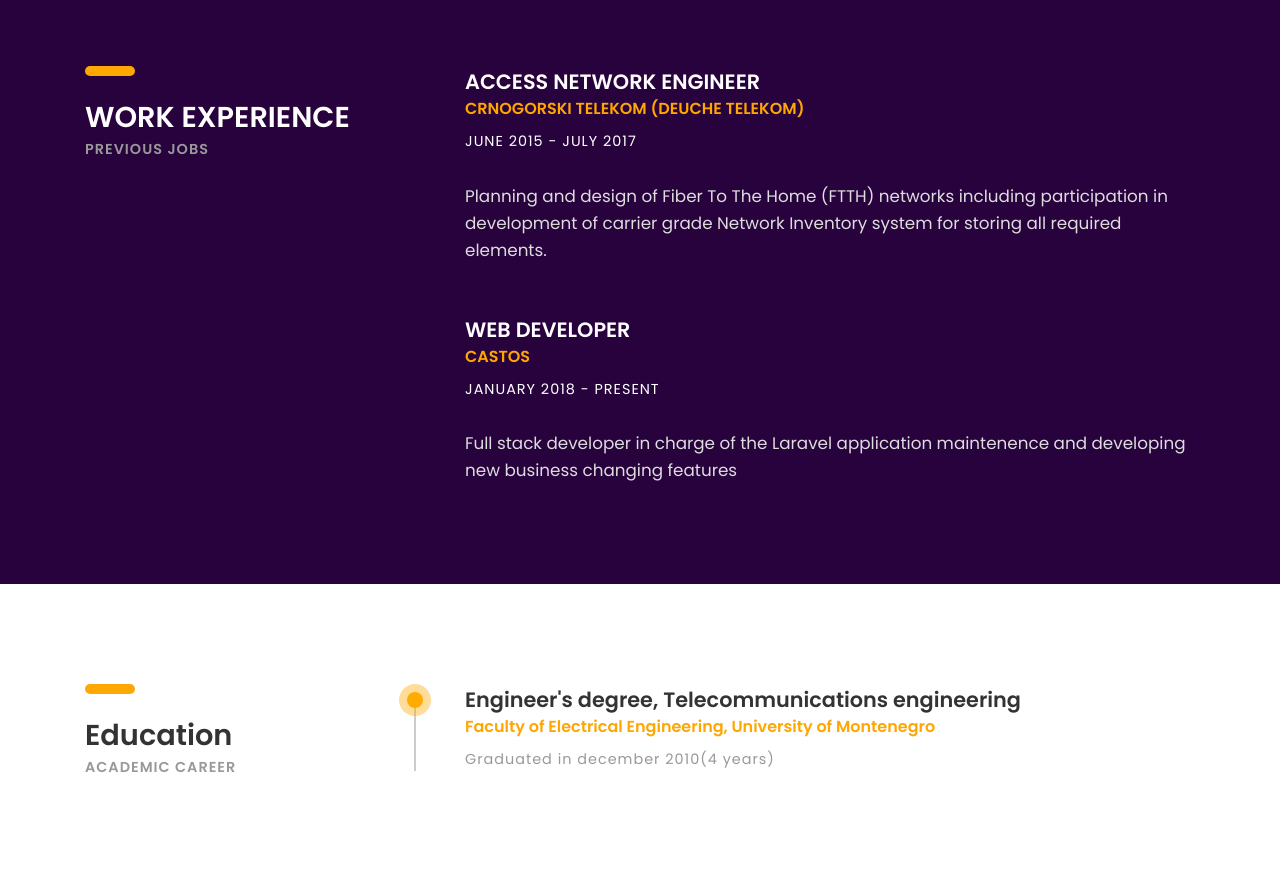
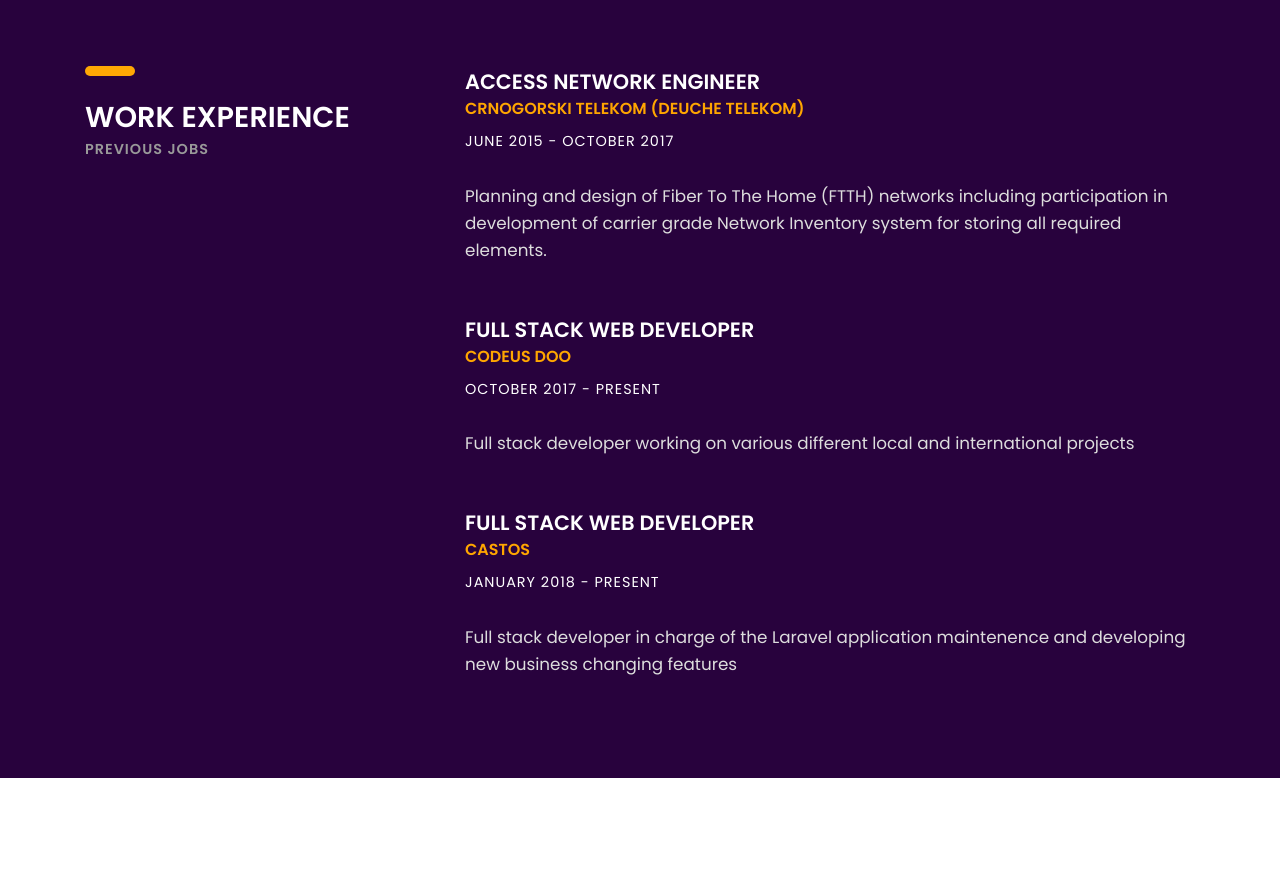
Before and after one commit to daniloradovic/daniloradovic.github.io, a plain HTML site: page index.html in a window 1280 px wide. Shown: the part 1480-2355 px from the top of the page. Drawn offline with Linux system fonts and the light colour scheme; files whose address does not match are found by name.

Commit message:
slight changes

```diff
--- a/index.html
+++ b/index.html
@@ -171,7 +171,7 @@
 					<div class="experience margin-b-50">
 						<h4><b>ACCESS NETWORK ENGINEER</b></h4>
 						<h5 class="font-yellow"><b>CRNOGORSKI TELEKOM (DEUCHE TELEKOM)</b></h5>
-						<h6 class="margin-t-10">JUNE 2015 - JULY 2017</h6>
+						<h6 class="margin-t-10">JUNE 2015 - OCTOBER 2017</h6>
 						<p class="font-semi-white margin-tb-30">Planning and design of Fiber To The Home (FTTH) networks including participation in development of carrier grade Network Inventory system for storing all required elements. </p>
 <!-- 						<ul class="list margin-b-30">
 							<li>Duis non volutpat arcu, eu mollis tellus.</li>
@@ -181,7 +181,19 @@
 					</div><!-- experience -->
 
 					<div class="experience margin-b-50">
-						<h4><b>WEB DEVELOPER</b></h4>
+						<h4><b>FULL STACK WEB DEVELOPER</b></h4>
+						<h5 class="font-yellow"><b>CODEUS DOO</b></h5>
+						<h6 class="margin-t-10">OCTOBER 2017 - PRESENT</h6>
+						<p class="font-semi-white margin-tb-30">Full stack developer working on various different local and international projects</p>
+						<!-- <ul class="list margin-b-30">
+							<li>Duis non volutpat arcu, eu mollis tellus.</li>
+							<li>Quis consequat nulla effi citur at.</li>
+							<li>Sed finibus aliquam neque sit.</li>
+						</ul> -->
+					</div><!-- experience -->
+
+					<div class="experience margin-b-50">
+						<h4><b>FULL STACK WEB DEVELOPER</b></h4>
 						<h5 class="font-yellow"><b>CASTOS</b></h5>
 						<h6 class="margin-t-10">JANUARY 2018 - PRESENT</h6>
 						<p class="font-semi-white margin-tb-30">Full stack developer in charge of the Laravel application maintenence and developing new business changing features</p>
```
